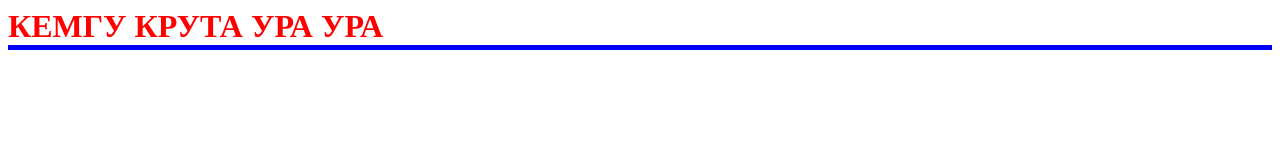
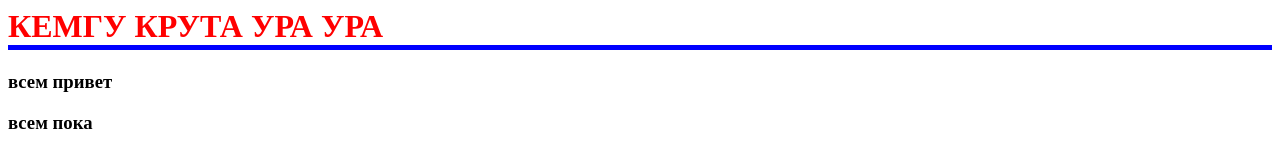
Before and after one commit to stepanamz/kemguTEST, a plain HTML site: page index.html in a window 1280 px wide. Drawn offline with Linux system fonts and the light colour scheme.

Commit message:
add new text

```diff
--- a/index.html
+++ b/index.html
@@ -1 +1,4 @@
 <h1 style="color :red; border-bottom: 5px solid blue"> КЕМГУ КРУТА УРА УРА </h1>
+
+<h3> всем привет </h3>
+<h3> всем пока</h3>
```
